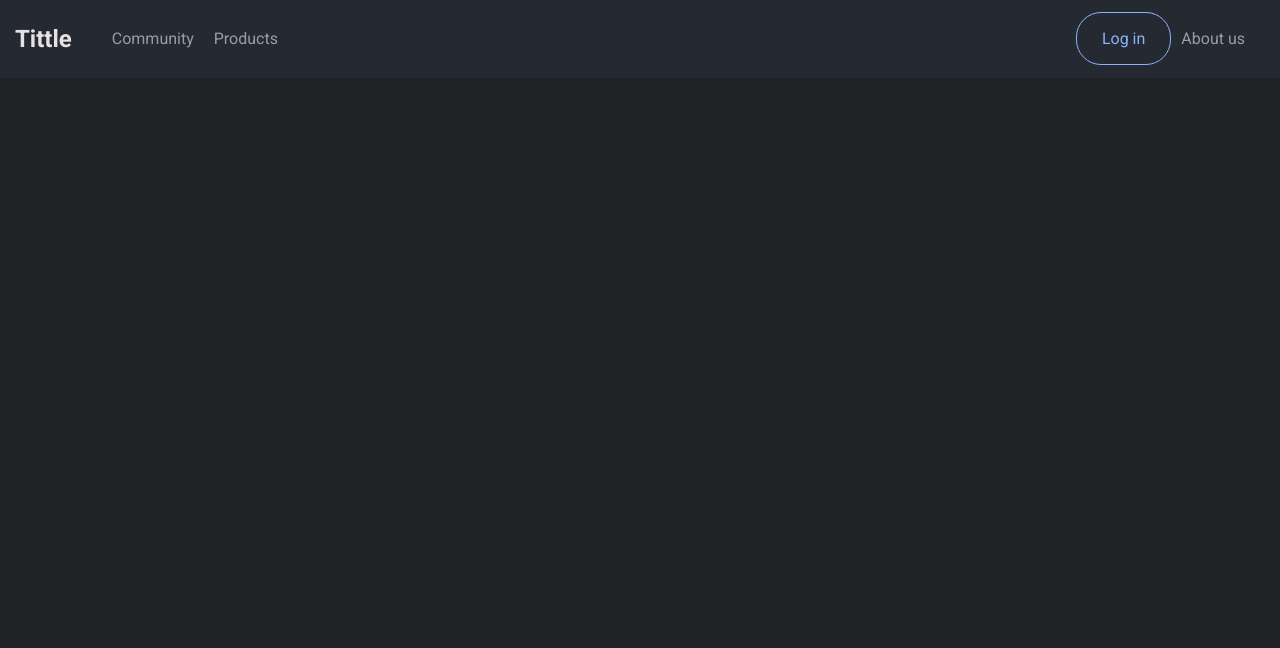
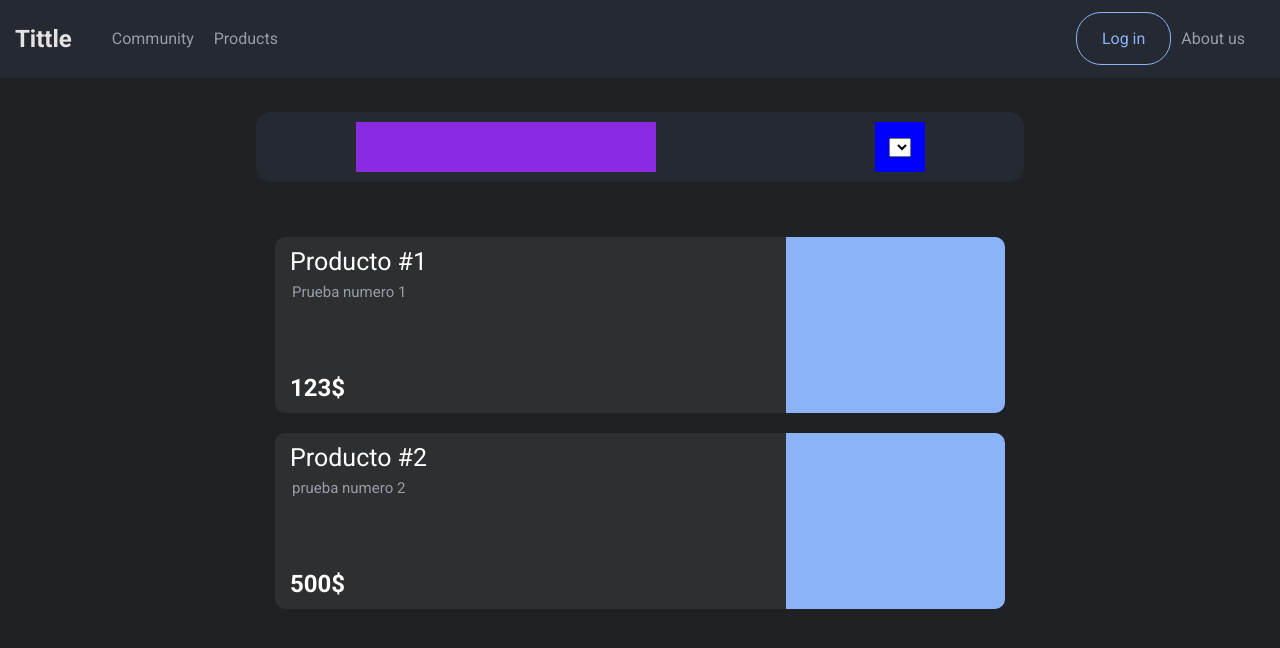
Before and after one commit to SeguRuiz/Do-it-ur-self-React_final-, a React (Vite) app: page /Home/Products in a window 1280 px wide. Shown: the top 648 px of the page. Built offline with nearby package versions, Linux system fonts and the light colour scheme; data requests are answered from the project's data file.

Commit message:
Agregando funcion de filtro

```diff
--- a/db.json
+++ b/db.json
@@ -16,60 +16,67 @@
       ],
       "products": [
         {
-          "Title": "Producto # 1",
-          "Description": "Prueba numero #1",
-          "Price": "500$",
+          "Title": "Producto #1",
+          "Description": "Prueba numero 1",
+          "Price": "123$",
           "Img": "",
-          "State": "Private",
+          "State": "Public",
+          "filter": false,
           "tags": [
             {
               "tagName": "Categoria 1",
-              "id": "639efb8b-f180-29ad-5111-1a3cd5c30109"
+              "id": "51cc306c-1699-16cb-2acc-76cbd00b80a1"
             }
           ],
-          "id": "ec26bed1-ac1f-ec41-faea-756ff8749e33"
+          "id": "c499978d-d8b0-a36f-3cee-c960de27f3bc"
         },
         {
-          "Title": "oiowqkdnnew",
-          "Description": "kñwmdkmw",
-          "Price": "98278372384$",
+          "Title": "Producto #2",
+          "Description": "prueba numero 2",
+          "Price": "500$",
           "Img": "",
-          "State": "Private",
-          "tags": [
-            {
-              "tagName": "Categoria 3",
-              "id": "6d738719-0ecf-cb08-64e1-2fb2f9bc9bee"
-            }
-          ],
-          "id": "a853e68c-33f0-0230-9e04-566a26408f60"
-        },
-        {
-          "Title": "ijefsij",
-          "Description": "pmskmdkmv",
-          "Price": "38985939$",
-          "Img": "",
-          "State": "Private",
+          "State": "Public",
+          "filter": false,
           "tags": [
             {
               "tagName": "Categoria 2",
-              "id": "300862f8-044b-5181-c15f-419817a93367"
+              "id": "a0bad54a-e85b-18b2-af05-26d8b281741d"
             }
           ],
-          "id": "512f093c-775c-7610-7968-99ac374d1eaa"
+          "id": "69aa6057-a608-8d79-29ba-dec26f1fdcee"
+        },
+        {
+          "Title": "producto #3",
+          "Description": "prueba numero 3",
+          "Price": "123$",
+          "Img": "",
+          "State": "Private",
+          "filter": false,
+          "tags": [
+            {
+              "tagName": "categoria 3",
+              "id": "4b9751fd-a78e-8d45-3e7f-38c19a1b36a7"
+            }
+          ],
+          "id": "9fe345ab-c7bb-041e-89c3-3b722d5c2b9c"
         }
       ],
       "tags": [
         {
           "tagName": "Categoria 1",
-          "id": "639efb8b-f180-29ad-5111-1a3cd5c30109"
+          "id": "51cc306c-1699-16cb-2acc-76cbd00b80a1"
         },
         {
           "tagName": "Categoria 2",
-          "id": "300862f8-044b-5181-c15f-419817a93367"
+          "id": "a0bad54a-e85b-18b2-af05-26d8b281741d"
         },
         {
-          "tagName": "Categoria 3",
-          "id": "6d738719-0ecf-cb08-64e1-2fb2f9bc9bee"
+          "tagName": "categoria 3",
+          "id": "4b9751fd-a78e-8d45-3e7f-38c19a1b36a7"
+        },
+        {
+          "tagName": "Categoria 5",
+          "id": "d5a9828d-88a4-2f72-917e-eb9d2c418271"
         }
       ]
     },
@@ -162,5 +169,36 @@
       "comments": []
     }
   ],
-  "Products": []
+  "Products": [
+    {
+      "id": "c499978d-d8b0-a36f-3cee-c960de27f3bc",
+      "Title": "Producto #1",
+      "Description": "Prueba numero 1",
+      "Price": "123$",
+      "Img": "",
+      "State": "Public",
+      "filter": false,
+      "tags": [
+        {
+          "tagName": "Categoria 1",
+          "id": "51cc306c-1699-16cb-2acc-76cbd00b80a1"
+        }
+      ]
+    },
+    {
+      "id": "69aa6057-a608-8d79-29ba-dec26f1fdcee",
+      "Title": "Producto #2",
+      "Description": "prueba numero 2",
+      "Price": "500$",
+      "Img": "",
+      "State": "Public",
+      "filter": false,
+      "tags": [
+        {
+          "tagName": "Categoria 2",
+          "id": "a0bad54a-e85b-18b2-af05-26d8b281741d"
+        }
+      ]
+    }
+  ]
 }
--- a/src/Styles/Products.css
+++ b/src/Styles/Products.css
@@ -201,16 +201,7 @@ gap: 10px;
 
   height: 100%;
 }
-.btns_Area {
-  width: 60%;
-  height: 70px;
-  background-color: #252932;
-  display: flex;
-  justify-content: center;
-  align-items: center;
-  border-radius: 15px;
-  position: fixed;
-}
+
 .products_Area {
   display: flex;
   justify-content: center;
--- a/src/container/Pages/public/Products.jsx
+++ b/src/container/Pages/public/Products.jsx
@@ -1,6 +1,9 @@
 import Navbar_Ho from "../../components/Navbar_Ho"
 import ProductsIterator from "../../components/ProductsIterador/ProductsIterator"
 import "../../components/ProductsIterador/seeProducts.css"
+import "../../components/Filter/filter.css"
+import FilterSelector from "../../components/Filter/FilterSelector"
+import ShowFilter from "../../components/Filter/showFilter"
 
 
 const Products = () => {
@@ -12,7 +15,10 @@ const Products = () => {
       <div className="components_Part">
       <div className="filters_Area">
         <div className="btns_Area">
-          btns Area(WIP)
+          <div className="searchBar"></div>
+          <div className="filter">
+          <ShowFilter/>
+          </div>
         </div>
       </div>
       <div className="products_Area">
--- /dev/null
+++ b/src/container/components/Filter/FilterSelector.jsx
@@ -0,0 +1,12 @@
+import ShowFilter from "./showFilter"
+const FilterSelector = () => {
+  return (
+    <>
+    <select name="" id="">
+        <ShowFilter/>
+    </select>
+    </>
+  )
+}
+
+export default FilterSelector
--- /dev/null
+++ b/src/container/components/Filter/filter.css
@@ -0,0 +1,26 @@
+.btns_Area {
+  width: 60%;
+  height: 70px;
+  background-color: #252932;
+  display: flex;
+  justify-content: space-around;
+  align-items: center;
+  gap: 20px;
+  border-radius: 15px;
+  position: fixed;
+}
+
+.filter {
+  height: 50px;
+  width: 50px;
+  background-color: blue;
+  display: flex;
+  justify-content: center;
+  align-items: center;
+}
+
+.searchBar {
+  height: 50px;
+  width: 300px;
+  background-color: blueviolet;
+}
--- /dev/null
+++ b/src/container/components/Filter/showFilter.jsx
@@ -0,0 +1,18 @@
+import { useTheContext } from "../../../context/ContextProvider"
+
+const ShowFilter = () => {
+    const {tags} = useTheContext()
+
+    console.log(tags);
+  return (
+    <>
+    <select name="" id="">
+   {tags.map((tags, i) => (
+    <option value={tags.tagName} key={tags.id}>{tags.tagName}</option>
+   ))}
+   </select>
+   </>
+  )
+}
+
+export default ShowFilter
--- a/src/container/components/ProductsIterador/ProductsIterator.jsx
+++ b/src/container/components/ProductsIterador/ProductsIterator.jsx
@@ -1,18 +1,14 @@
 import { useTheContext } from "../../../context/ContextProvider"
 import ProductContPublic from "./ProductContPublic"
-import { Put_Tools, Products_Posts_Tools } from "../../../utils/Fetchs/classes"
 import "../ProductsIterador/seeProducts.css"
 
 const ProductsIterator = () => {
-const {data, updateData, producstData} = useTheContext()
+const {producstData} = useTheContext()
 
-console.log(producstData);
-
-console.log(producstData)
   return (
     <>
     {producstData.map((products, i) => (
-     <div key={products.id}>
+     <div key={products.id} className="divProduct">
        <ProductContPublic title={products.Title} price={products.Price} img={products.Img} description={products.Description}/>
      </div>
     ))}
--- a/src/container/components/ProductsIterador/seeProducts.css
+++ b/src/container/components/ProductsIterador/seeProducts.css
@@ -1,12 +1,11 @@
 .products_iterator {
   display: flex;
   flex-direction: column;
-
-  background-color: #2d2f31;
   width: 60%;
-  height: auto;
+  height: 700px;
   border-radius: 15px;
   color: white;
+
 }
 
 .Private_Product2 {
@@ -14,9 +13,14 @@
   grid-template-columns: 70% auto;
   width: 730px;
   border-radius: 10px;
-  background-color: #252932;
+  background-color: #2d2f31;
   overflow: hidden;
   margin-top: 20px;
+  align-self: center;
+}
+
+.divProduct{
+  align-self: center;
 }
 
 .info_Product2 {
@@ -38,7 +42,7 @@
 }
 
 .textP2 {
-  background-color: #252932;
+  background-color: #2d2f31;
   resize: none;
   border: none;
   font-size: 15px;
@@ -51,7 +55,7 @@
 .Price_Area2 {
   display: flex;
   flex-direction: column;
-  background-color: #979da6;
+
 }
 
 .Price2 {
--- a/src/container/components/UseCrud/AddProducts.jsx
+++ b/src/container/components/UseCrud/AddProducts.jsx
@@ -59,6 +59,7 @@ const AddProducts = () => {
         Price: price_value + "$",
         Img: img_value,
         State: "Private",
+        filter: false,
         tags: [],
         id: id,
       };
@@ -77,7 +78,6 @@ const AddProducts = () => {
       set_prodValue("");
       setDescription("");
       setPrice(0);
-
       modalRef.current.close();
     }
   };
--- a/src/context/ContextProvider.jsx
+++ b/src/context/ContextProvider.jsx
@@ -1,5 +1,9 @@
 import { useContext, createContext, useState, useEffect, useRef } from "react";
-import { Posts_Tools, Public_Posts_Tools, Products_Posts_Tools } from "../utils/Fetchs/classes";
+import {
+  Posts_Tools,
+  Public_Posts_Tools,
+  Products_Posts_Tools,
+} from "../utils/Fetchs/classes";
 export const theContext = createContext();
 
 export const ContextProvider = ({ children }) => {
@@ -7,7 +11,7 @@ export const ContextProvider = ({ children }) => {
   const userValidate = localStorage.getItem("user_Sesion") ?? false;
   const [thisState, setState] = useState(false);
   const [user_Posts, setUser] = useState([]);
-  const [user_Products, setUserP] = useState([])
+  const [user_Products, setUserP] = useState([]);
   const [userInfo, setUserInfo] = useState("");
   const [data, updateData] = useState(0);
 
@@ -15,20 +19,21 @@ export const ContextProvider = ({ children }) => {
   const [publicData, setPuData] = useState([]);
 
   //Users_Crud Context
-  const [usersPage, setPage] = useState('Info')
+  const [usersPage, setPage] = useState("Info");
 
   //Productos publicos
-  const [producstData, setProducts] = useState([])
-  const refProducts = useRef([])
+  const [producstData, setProducts] = useState([]);
+  const refProducts = useRef([]);
 
-
+  //Admin tags
+  const [tags, setTags] = useState([])
   useEffect(() => {
     const comprobate_User = async () => {
       const see_Data = new Posts_Tools();
       const data = await see_Data.post_The_Data();
 
-      const see_Products_Data = new Products_Posts_Tools()
-      const Products_Data = await see_Products_Data.post_The_Data() ?? false
+      const see_Products_Data = new Products_Posts_Tools();
+      const Products_Data = (await see_Products_Data.post_The_Data()) ?? false;
 
       const see_Public_Data = new Public_Posts_Tools();
 
@@ -40,26 +45,25 @@ export const ContextProvider = ({ children }) => {
       if (find_User != false) {
         setState(true);
         setUser(find_User.posts);
-        setUserP(find_User.products)
+        setUserP(find_User.products);
         setUserInfo(find_User);
+        setTags(find_User.tags)
       }
 
       if (public_Data != false) {
         setPuData(public_Data);
       }
 
-
-        setProducts(Products_Data)
-        refProducts.current = Products_Data
-        console.log(refProducts);
-
-
+      setProducts(Products_Data);
+      refProducts.current = Products_Data;
+      if (refProducts.current[0] == undefined) {
+        console.log('no hay nada');
+      }else{
+      console.log('si hay algo')
+      }
     };
     comprobate_User();
   }, [data, userValidate]);
-
-
-
 
   return (
     <theContext.Provider
@@ -74,7 +78,8 @@ export const ContextProvider = ({ children }) => {
         user_Products,
         usersPage,
         setPage,
-        producstData
+        producstData,
+        tags,
 
       }}
     >
```
